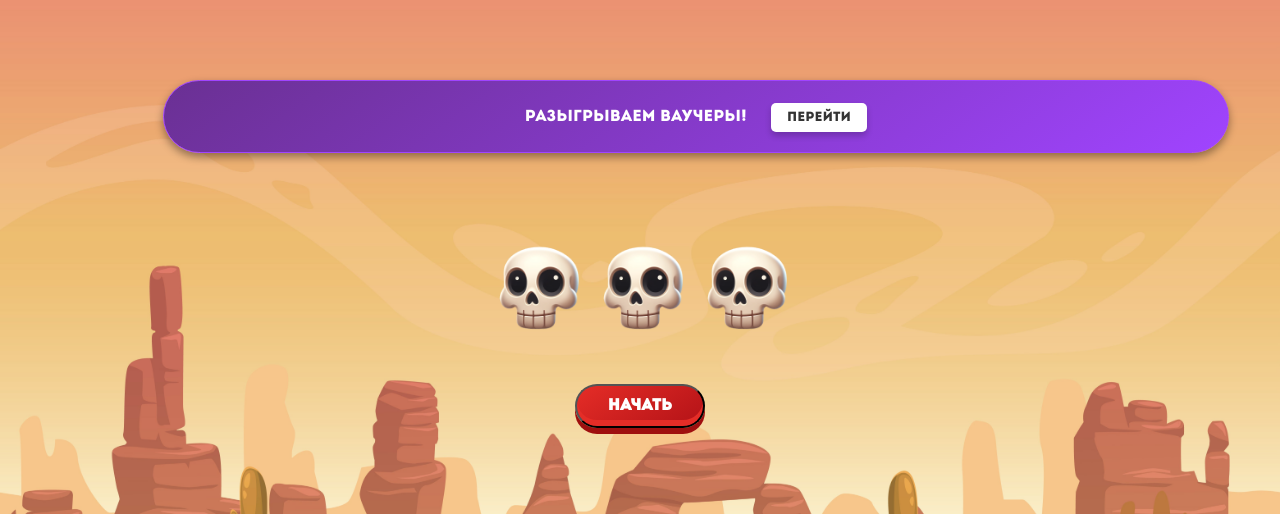
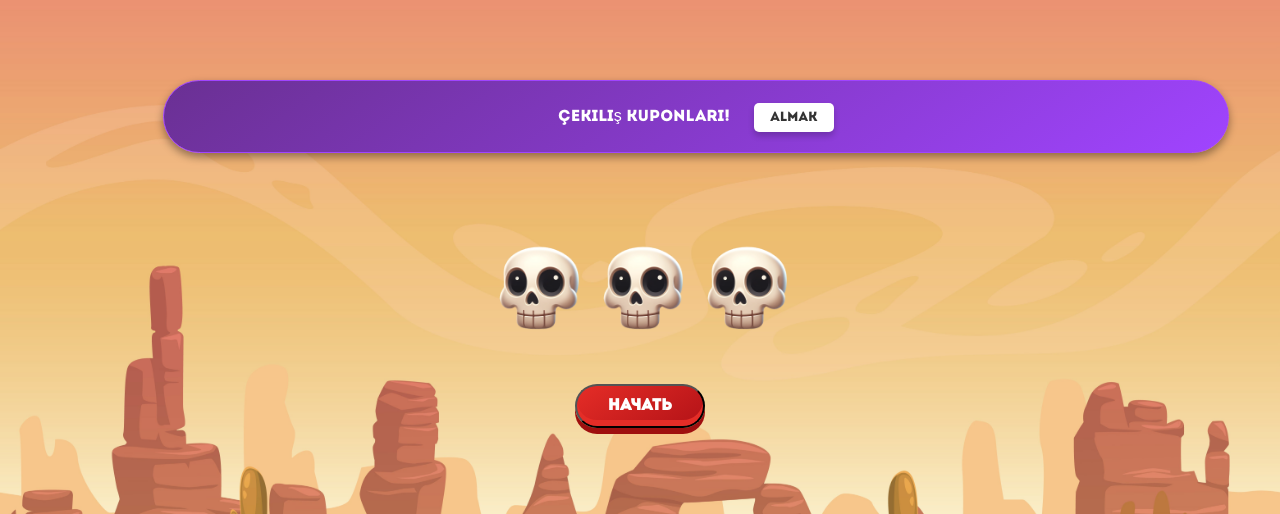
Before and after one commit to Berk1757/berker, a plain HTML site: page index.html in a window 1280 px wide. Shown: the top 514 px of the page. Drawn offline with Linux system fonts and the light colour scheme.

Commit message:
Update index.html

```diff
--- a/index.html
+++ b/index.html
@@ -318,8 +318,8 @@
 </head>
 <body>
     <div id="notification">
-    Разыгрываем ваучеры!
-    <button class="notification-button" onclick="window.location.href='https://t.me/+wuqgNiQ38Ec1OGIy';">Перейти</button>
+    Çekiliş kuponları!
+    <button class="notification-button" onclick="window.location.href='https://t.me/+wuqgNiQ38Ec1OGIy';">Almak</button>
     </div>
     <div class="container">
         <img src="1.png" alt="Череп 1" id="skull1">
```
